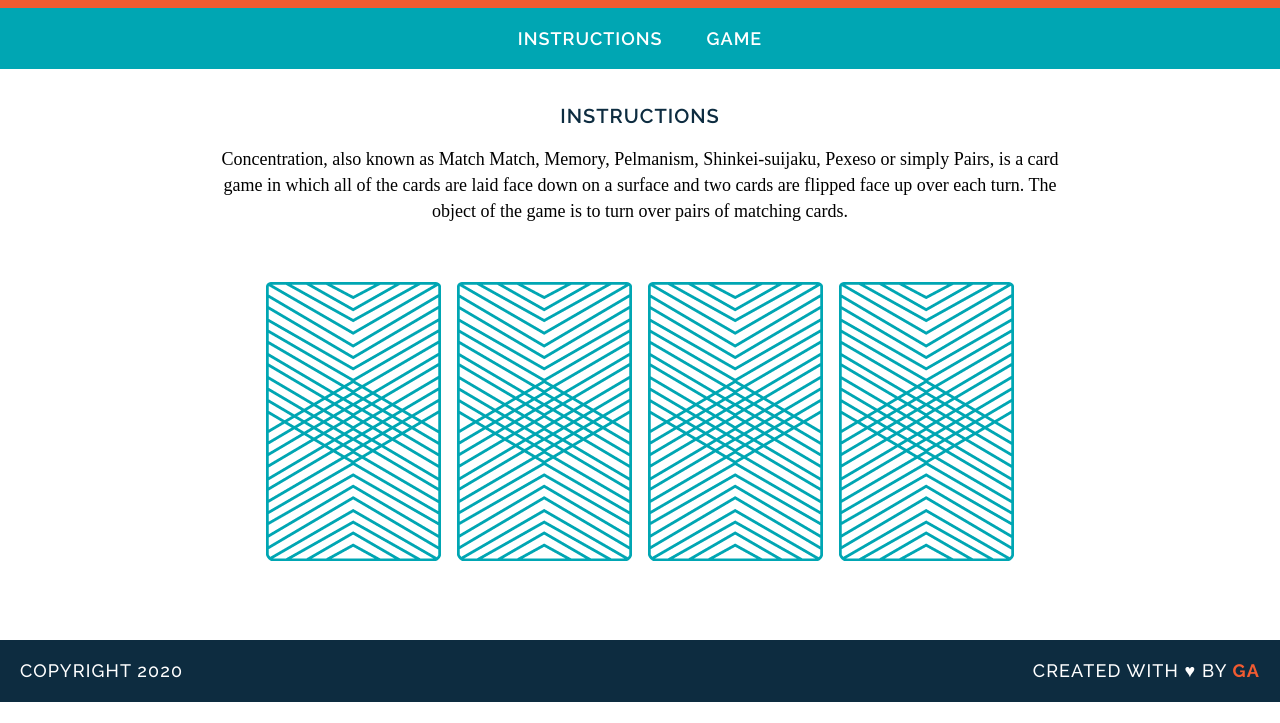
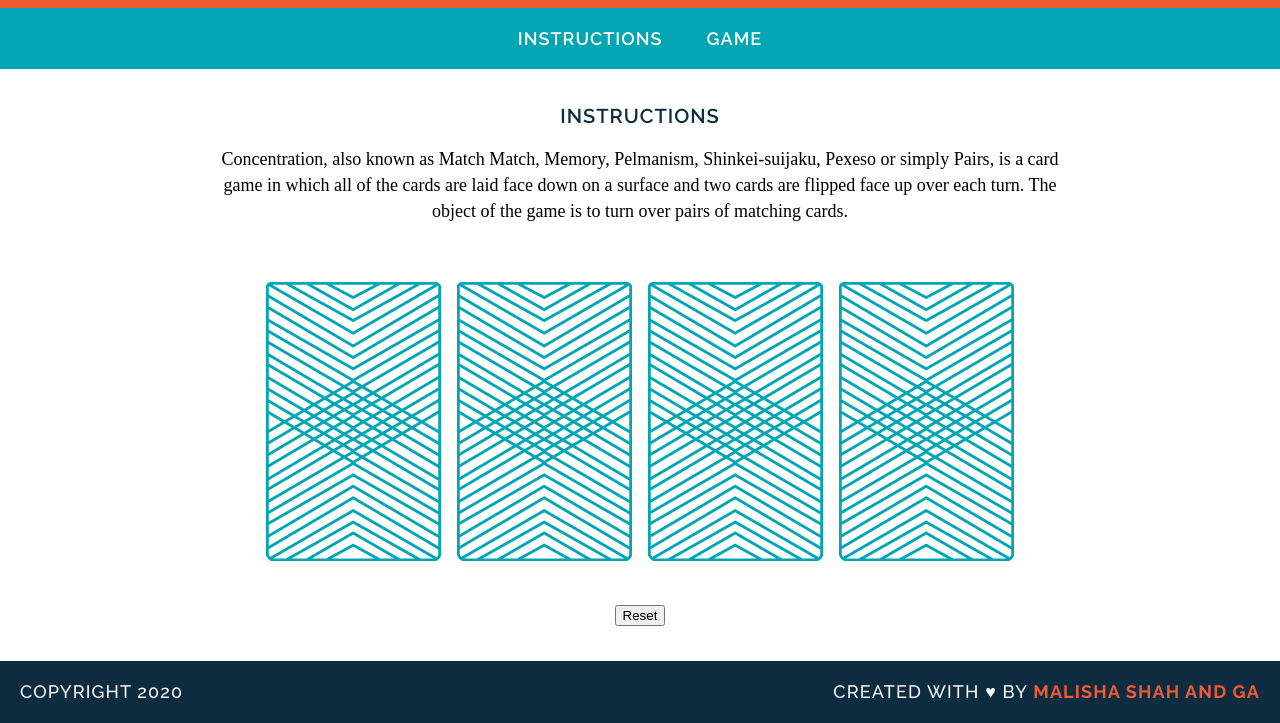
Before and after one commit to MalishaShah/wdi-fundamentals-memorygame, a plain HTML site: page memory_game/index.html in a window 1280 px wide. Shown: the part 105-828 px from the top of the page. Before the commit the page ends 807 px from the top, so only its background shows below. Drawn offline with Linux system fonts and the light colour scheme; a web font is replaced by a local one.

Commit message:
Update index.html

```diff
--- a/memory_game/index.html
+++ b/memory_game/index.html
@@ -18,10 +18,11 @@
             <h2>Instructions</h2>
             <p>Concentration, also known as Match Match, Memory, Pelmanism, Shinkei-suijaku, Pexeso or simply Pairs, is a card game in which all of the cards are laid face down on a surface and two cards are flipped face up over each turn. The object of the game is to turn over pairs of matching cards.</p>
             <div id="game-board" class="board clearfix"></div>
+            <button>Reset</button>
         </main>
         <footer class="clearfix">
             <p class="copyright">Copyright 2020</p>
-            <p class="message">Created with &hearts; by <span class="name">GA</span></p>
+            <p class="message">Created with &hearts; by <span class="name">Malisha Shah and GA</span></p>
         </footer>
         <script src="js/main.js"></script>
     </body>
```
